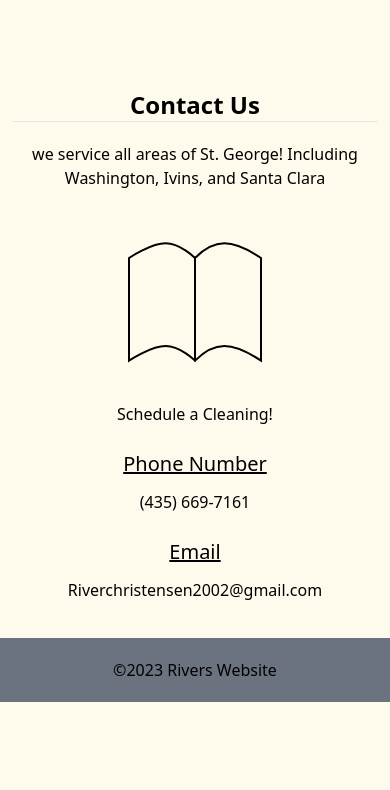
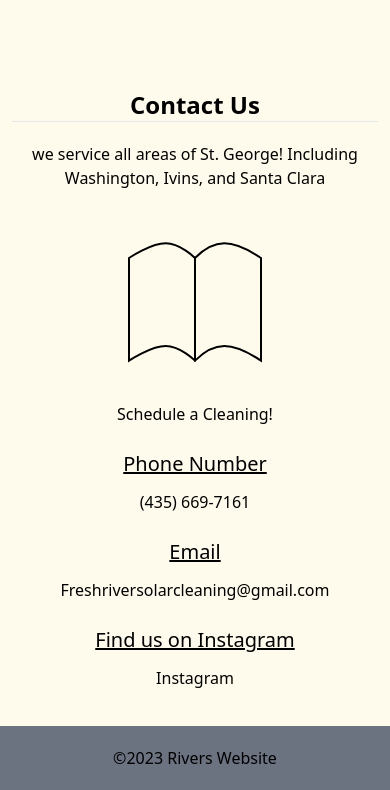
Before and after one commit to skval55/rivers-website, a website: page docs/index.html in a window 390 px wide. Shown: the part 4561-5351 px from the top of the page. Before the commit the page ends 5263 px from the top, so only its background shows below. Drawn offline with nearby package versions, Linux system fonts and the light colour scheme.

Commit message:
update contact info

```diff
--- a/docs/index.html
+++ b/docs/index.html
@@ -40,7 +40,10 @@
             <a href="#contact"
                 class=" block text-white font-semibold rounded px-2 mt-1 hover:bg-gray-100/25 sm:mt-0 sm:mx-2">Contact
                 Us</a>
-
+            <a href="tel:+14356697161"
+                class=" block text-white font-semibold rounded px-2 mt-1 hover:bg-gray-100/25 sm:mt-0 sm:mr-2">
+                Call us (435) 669-7161
+            </a>
         </div>
     </header>
 
@@ -284,7 +287,14 @@
                     <p class="font-medium text-xl underline">Email</p>
                     <a href="mailto:Riverchristensen2002@gmail.com">
                         <p class="m-3 hover:text-gray-500">
-                            Riverchristensen2002@gmail.com</p>
+                            Freshriversolarcleaning@gmail.com</p>
+                    </a>
+                </div>
+                <div data-aos="fade-up" class="sm:col-start-3 sm:col-span-2 my-6">
+                    <p class="font-medium text-xl underline">Find us on Instagram</p>
+                    <a href="https://instagram.com/freshriver.solarpanelcleaning?igshid=ZDdkNTZiNTM=">
+                        <p class="m-3 hover:text-gray-500">
+                            Instagram</p>
                     </a>
                 </div>
 
```
